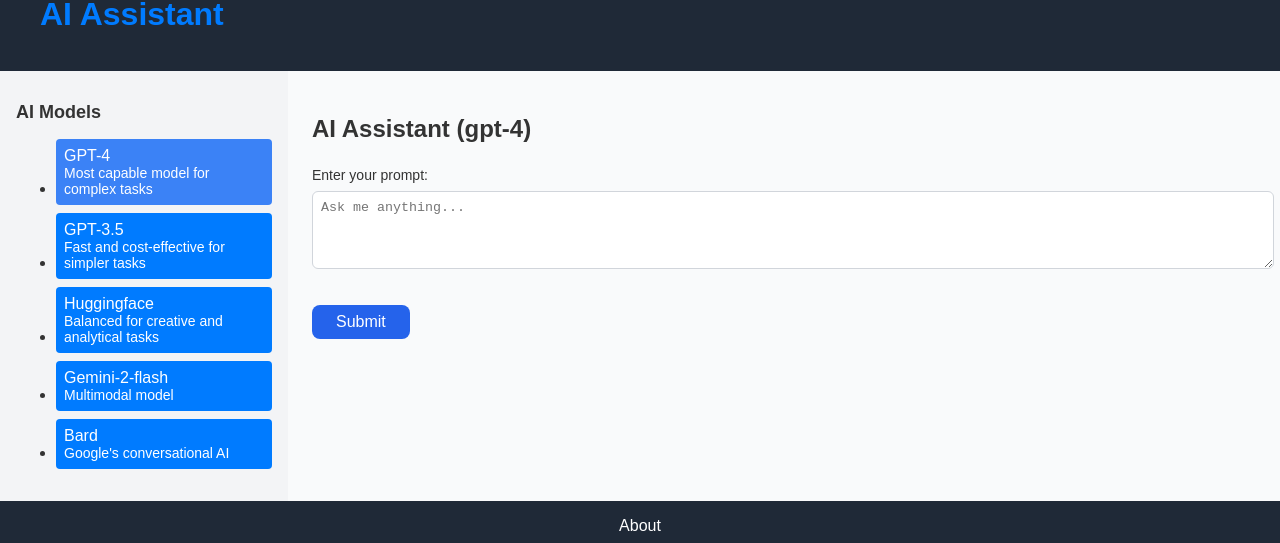
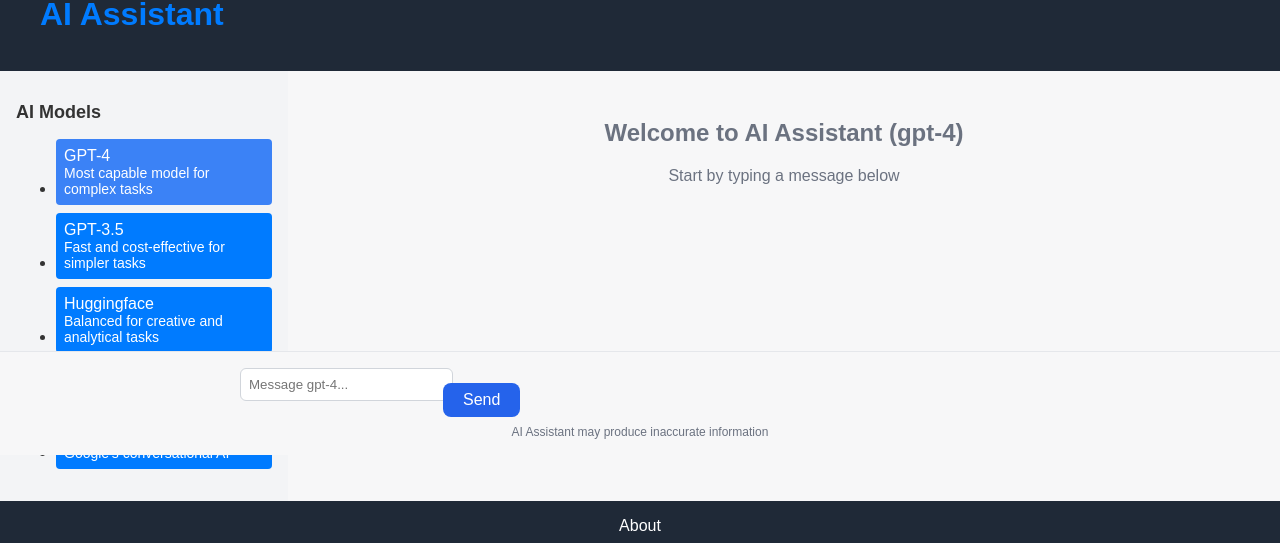
Before and after one commit to leiyese/in1-frontend, a React (Vite) app: page / in a window 1280 px wide. Shown: the part 345-888 px from the top of the page. Built offline with nearby package versions, Linux system fonts and the light colour scheme.

Commit message:
feat: Added API for AI to indexpage and updated the layout

```diff
--- /dev/null
+++ b/src/components/MessageDisplay.jsx
@@ -0,0 +1,23 @@
+import React from 'react';
+import styles from '../styles/MessageDisplay.module.css';
+
+const MessageDisplay = ({ messages }) => {
+  return (
+    <div className={styles.messagesContainer}>
+      {messages.map((message, index) => (
+        <div
+          key={index}
+          className={`${styles.message} ${
+            message.role === 'user' ? styles.userMessage : styles.assistantMessage
+          }`}
+        >
+          <div className={styles.messageContent}>
+            {message.content}
+          </div>
+        </div>
+      ))}
+    </div>
+  );
+};
+
+export default MessageDisplay;
--- a/src/components/PromptForm.jsx
+++ b/src/components/PromptForm.jsx
@@ -1,51 +1,41 @@
-import React from 'react';
+import React, { useState } from 'react';
 import styles from '../styles/PromptForm.module.css';
 import AdvTextInput from './AdvTextInput';
 import Button from './Button';
 
+const PromptForm = ({ onSubmit, isLoading, selectedModel }) => {
+  const [prompt, setPrompt] = useState('');
 
-const PromptForm = ({
-  selectedModel,
-  prompt,
-  setPrompt,
-  isLoading,
-  handleSubmit,
-  response
-}) => {
+  const handleSubmit = (e) => {
+    e.preventDefault();
+    onSubmit(prompt);
+    setPrompt('');
+  };
+
   return (
-    <div className={styles.promptContainer}>
-      <h2 className={styles.title}>AI Assistant ({selectedModel})</h2>
-
     <form onSubmit={handleSubmit} className={styles.form}>
       <AdvTextInput
-          name="prompt"
-          label="Enter your prompt:"
         value={prompt}
         onChange={(e) => setPrompt(e.target.value)}
-          className={styles.textarea}
-          as="textarea"
-          rows={4}
-          placeholder="Ask me anything..."
+        placeholder={`Message ${selectedModel}...`}
         disabled={isLoading}
+        multiline
+        rows={1}
+        className={styles.input}
       />
-
       <Button
         type="submit"
-          disabled={isLoading}
-          className={styles.submitButton}
+        disabled={isLoading || !prompt.trim()}
         variant="primary"
+        className={styles.button}
       >
-          {isLoading ? 'Processing...' : 'Submit'}
+        {isLoading ? (
+          <span className={styles.loadingText}>Sending...</span>
+        ) : (
+          'Send'
+        )}
       </Button>
     </form>
-
-      {response && (
-        <div className={styles.responseContainer}>
-          <h3 className={styles.responseTitle}>Response:</h3>
-          <div className={styles.responseText}>{response}</div>
-        </div>
-      )}
-    </div>
   );
 };
 
--- a/src/pages/Index.jsx
+++ b/src/pages/Index.jsx
@@ -1,38 +1,40 @@
-import React, { useState } from 'react';
+import React, { useEffect, useRef, useState } from 'react';
+import { useNavigate } from 'react-router-dom';
 import Footer from '../components/Footer';
 import Header from '../components/Header';
+import MessageDisplay from '../components/MessageDisplay';
 import PromptForm from '../components/PromptForm';
 import Sidebar from '../components/Sidebar';
+import { fetchAiResponse } from '../services/aiApi';
+import { logout } from '../services/authApi';
 import styles from '../styles/Index.module.css';
-import { logout } from '../services/authApi';
-import { useNavigate } from 'react-router-dom';
-
 
 const Index = () => {
   const [selectedModel, setSelectedModel] = useState('gpt-4');
-  const [prompt, setPrompt] = useState('');
-  const [response, setResponse] = useState('');
+  const [messages, setMessages] = useState([]);
   const [isLoading, setIsLoading] = useState(false);
+  const messagesEndRef = useRef(null);
 
   const navigate = useNavigate();
 
+  // Auto-scroll to bottom when messages change
+  useEffect(() => {
+    messagesEndRef.current?.scrollIntoView({ behavior: 'smooth' });
+  }, [messages]);
+
   const handleProfileClick = () => {
     navigate('/profile-page');
-    console.log('Profile clicked');
   };
 
   const handleSubcriptionClick = () => {
     navigate('/subscription');
-    console.log('Subscription clicked');
     const userId = localStorage.getItem('userId') || 'unknown';
     console.log('Current user id:', userId);
-  }
-
+  };
 
   const handleLogoutClick = async () => {
     try {
       await logout();
-      console.log('Logout successful');
       navigate('/login');
     } catch (error) {
       console.error('Logout failed:', error);
@@ -43,19 +45,25 @@
     setSelectedModel(modelId);
   };
 
-  const handleSubmit = async (e) => {
-    e.preventDefault();
-    if (!prompt.trim()) return;
+  const handleSubmit = async (promptText) => {
+    if (!promptText.trim()) return;
 
+    // Add user message to chat
+    const userMessage = { role: 'user', content: promptText };
+    setMessages(prev => [...prev, userMessage]);
     setIsLoading(true);
 
     try {
-      const mockApiResponse = `This is a mock response from ${selectedModel} for: "${prompt}"`;
-      await new Promise(resolve => setTimeout(resolve, 1000));
-      setResponse(mockApiResponse);
+      const systemRole = "You are a helpful AI assistant that speaks baby language.";
+      const aiResponse = await fetchAiResponse(selectedModel, promptText, systemRole);
+
+      // Add AI response to chat
+      const aiMessage = { role: 'assistant', content: aiResponse };
+      setMessages(prev => [...prev, aiMessage]);
     } catch (error) {
-      console.error('Error calling AI API:', error);
-      setResponse('Error: Failed to get response from AI');
+      console.error("Error fetching AI response:", error);
+      const errorMessage = { role: 'assistant', content: "Error: Failed to get response from AI" };
+      setMessages(prev => [...prev, errorMessage]);
     } finally {
       setIsLoading(false);
     }
@@ -73,14 +81,32 @@
         <Sidebar onModelSelect={handleModelSelect} />
 
         <main className={styles.main}>
-          <PromptForm
-            selectedModel={selectedModel}
-            prompt={prompt}
-            setPrompt={setPrompt}
-            isLoading={isLoading}
-            handleSubmit={handleSubmit}
-            response={response}
-          />
+          <div className={styles.chatContainer}>
+            {/* Message display area */}
+            <div className={styles.messagesWrapper}>
+              {messages.length === 0 ? (
+                <div className={styles.welcomeMessage}>
+                  <h2>Welcome to AI Assistant ({selectedModel})</h2>
+                  <p>Start by typing a message below</p>
+                </div>
+              ) : (
+                <MessageDisplay messages={messages} />
+              )}
+              <div ref={messagesEndRef} />
+            </div>
+
+            {/* Fixed prompt input at bottom */}
+            <div className={styles.promptWrapper}>
+              <PromptForm
+                onSubmit={handleSubmit}
+                isLoading={isLoading}
+                selectedModel={selectedModel}
+              />
+              <div className={styles.disclaimer}>
+                AI Assistant may produce inaccurate information
+              </div>
+            </div>
+          </div>
         </main>
       </div>
 
--- /dev/null
+++ b/src/services/aiApi.js
@@ -0,0 +1,13 @@
+import axiosInstance from "./axiosInstance";
+
+export const fetchAiResponse = async (model_type, prompt, system) => {
+    try {
+        const response = await axiosInstance.post('ai/ai_model', {
+            model_type, prompt, system,
+        });
+        return response.data.response;
+    } catch (e) {
+        console.error("AI API request failed:", e);
+        throw new Error('Failed to get response from AI');
+    }
+};
--- a/src/styles/Index.module.css
+++ b/src/styles/Index.module.css
@@ -1,16 +1,55 @@
 .container {
-    min-height: 100vh; /* min-h-screen */
   display: flex;
   flex-direction: column;
+  min-height: 100vh;
 }
 
 .content {
   display: flex;
   flex: 1;
+  overflow: hidden;
 }
 
 .main {
   flex: 1;
-    padding: 1.5rem; /* p-6 */
-    background-color: #f9fafb; /* bg-gray-50 */
+  display: flex;
+  flex-direction: column;
+  background-color: #f7f7f8;
 }
+
+.chatContainer {
+  display: flex;
+  flex-direction: column;
+  height: 100%;
+  position: relative;
+}
+
+.messagesWrapper {
+  flex: 1;
+  overflow-y: auto;
+  padding: 1rem;
+  padding-bottom: 150px; /* Space for prompt input */
+}
+
+.welcomeMessage {
+  text-align: center;
+  margin-top: 2rem;
+  color: #6b7280;
+}
+
+.promptWrapper {
+  position: fixed;
+  bottom: 0;
+  left: 0;
+  right: 0;
+  padding: 1rem;
+  background-color: #f7f7f8;
+  border-top: 1px solid #e5e7eb;
+}
+
+.disclaimer {
+  text-align: center;
+  font-size: 0.75rem;
+  color: #6b7280;
+  margin-top: 0.5rem;
+}
--- /dev/null
+++ b/src/styles/MessageDisplay.module.css
@@ -0,0 +1,33 @@
+.messagesContainer {
+    display: flex;
+    flex-direction: column;
+    gap: 1rem;
+    max-width: 800px;
+    margin: 0 auto;
+    padding-bottom: 1rem;
+  }
+
+  .message {
+    max-width: 80%;
+    padding: 0.75rem 1rem;
+    border-radius: 0.75rem;
+    line-height: 1.5;
+  }
+
+  .userMessage {
+    align-self: flex-end;
+    background-color: #3b82f6;
+    color: white;
+    border-bottom-right-radius: 0.25rem;
+  }
+
+  .assistantMessage {
+    align-self: flex-start;
+    background-color: #ffffff;
+    border: 1px solid #e5e7eb;
+    border-bottom-left-radius: 0.25rem;
+  }
+
+  .messageContent {
+    white-space: pre-wrap;
+  }
--- a/src/styles/PromptForm.module.css
+++ b/src/styles/PromptForm.module.css
@@ -1,56 +1,48 @@
-.promptContainer {
-    max-width: 64rem; /* max-w-4xl */
-    margin-left: auto;
-    margin-right: auto;
+.form {
+  display: flex;
+  gap: 0.5rem;
+  max-width: 800px;
+  margin: 0 auto;
 }
 
-  .title {
-    font-size: 1.5rem; /* text-2xl */
-    font-weight: 700; /* font-bold */
-    margin-bottom: 1.5rem; /* mb-6 */
+.input {
+  flex: 1;
+  max-height: 200px;
+  overflow-y: auto;
+  resize: none;
+  padding: 0.75rem;
+  border-radius: 0.5rem;
+  border: 1px solid #d1d5db;
 }
 
-  .form {
-    margin-bottom: 1.5rem; /* mb-6 */
+.input:focus {
+  outline: none;
+  border-color: #3b82f6;
+  box-shadow: 0 0 0 3px rgba(59, 130, 246, 0.1);
 }
 
-  .textarea {
-    width: 100%;
-    padding: 0.75rem; /* p-3 */
-    border: 1px solid #d1d5db; /* border-gray-300 */
-    border-radius: 0.5rem; /* rounded-lg */
-    margin-bottom: 1rem; /* mb-4 */
+.button {
+  align-self: flex-end;
+  padding: 0.5rem 1.25rem;
+  border-radius: 0.5rem;
 }
 
-  .textarea:focus {
-    outline: none;
-    border-color: #3b82f6; /* focus:border-blue-500 */
-    box-shadow: 0 0 0 3px rgba(59, 130, 246, 0.1); /* focus:ring-blue-500 */
+.loadingText {
+  display: inline-flex;
+  align-items: center;
+  gap: 0.5rem;
 }
 
-  .submitButton {
-    padding: 0.5rem 1.5rem; /* px-6 py-2 */
-    border-radius: 0.5rem; /* rounded-lg */
+.loadingText::after {
+  content: "";
+  width: 1rem;
+  height: 1rem;
+  border: 2px solid #fff;
+  border-radius: 50%;
+  border-top-color: transparent;
+  animation: spin 1s linear infinite;
 }
 
-  .submitButton:disabled {
-    background-color: #60a5fa; /* disabled:bg-blue-400 */
-    cursor: not-allowed;
+@keyframes spin {
+  to { transform: rotate(360deg); }
 }
-
-  .responseContainer {
-    margin-top: 1.5rem; /* mt-6 */
-    padding: 1rem; /* p-4 */
-    background-color: white;
-    border: 1px solid #e5e7eb; /* border-gray-200 */
-    border-radius: 0.5rem; /* rounded-lg */
-  }
-
-  .responseTitle {
-    font-weight: 600; /* font-semibold */
-    margin-bottom: 0.5rem; /* mb-2 */
-  }
-
-  .responseText {
-    white-space: pre-wrap;
-  }
```
Lines whose indentation alone changed are shown as unchanged.
